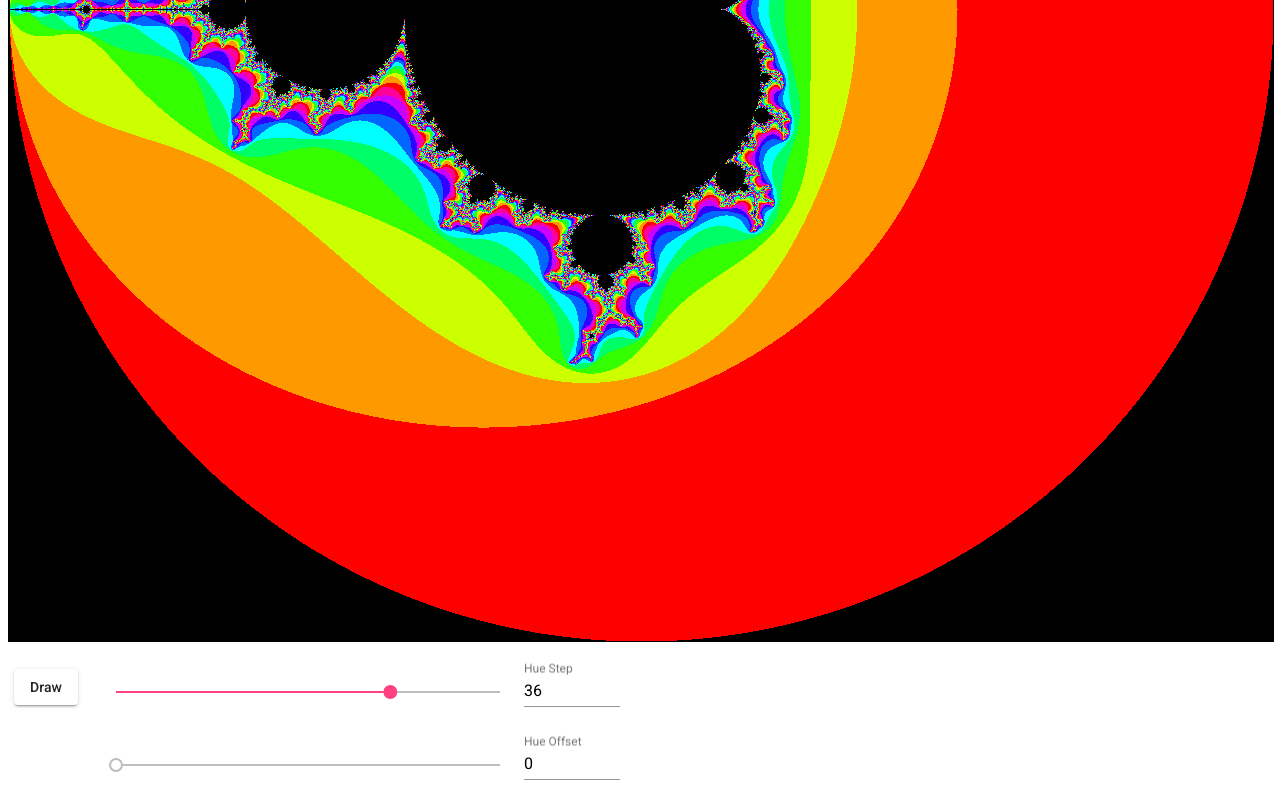
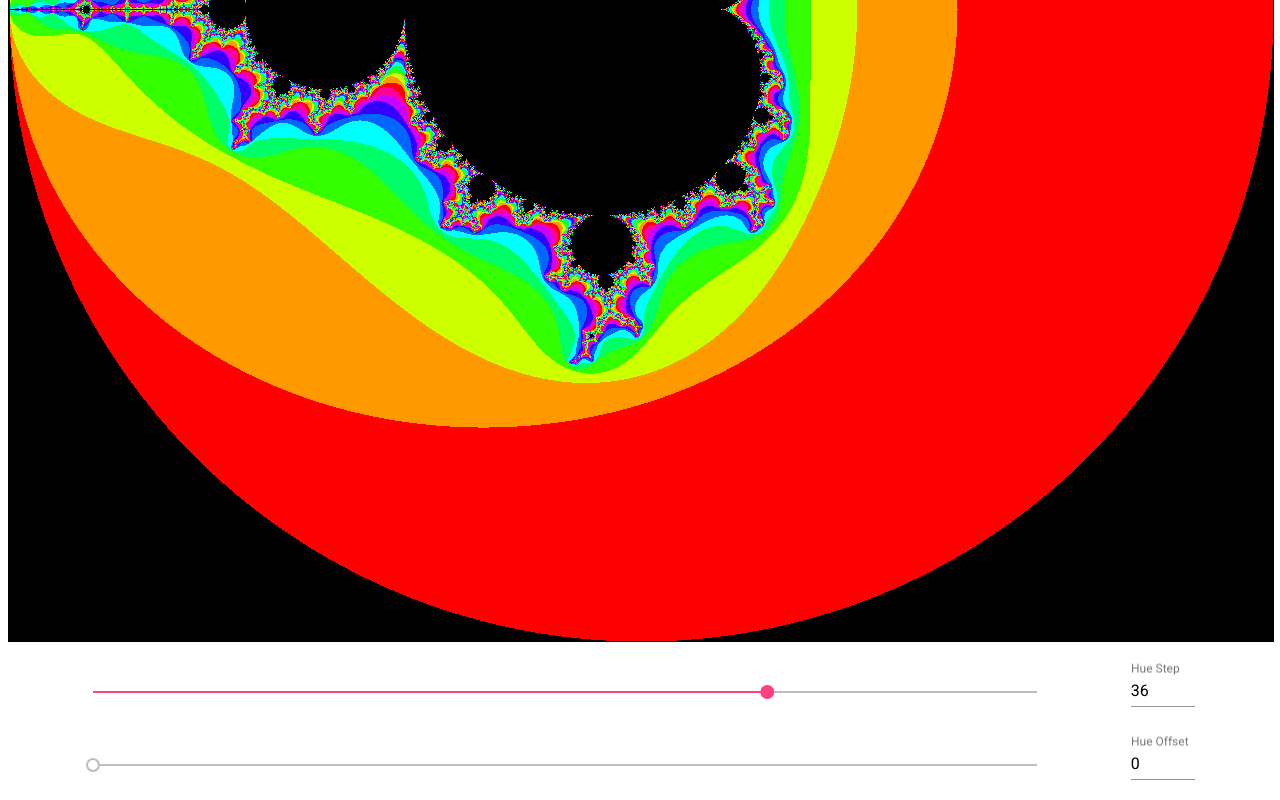
Before and after one commit to HunterCarlson/mandelbrot-ng, an Angular app: page / in a window 1280 px wide. Shown: the part 632-1432 px from the top of the page. Built offline with nearby package versions, Linux system fonts and the light colour scheme; what angular-resize-event would draw is missing.

Commit message:
Sliders respond immediately(ish)

```diff
--- a/src/app/app.component.html
+++ b/src/app/app.component.html
@@ -3,47 +3,50 @@
     <canvas #canvas width="{{ size }}" height="{{ size }}"></canvas>
   </div>
   <div class="controls">
-    <div class="buttons">
-      <div>
-        <button mat-raised-button (click)="draw()">Draw</button>
-      </div>
-    </div>
     <div class="hue">
-      <div class="hue-step">
-        <div class="flex-baseline">
+      <div class="slider-and-input">
+        <div class="slider-container">
           <mat-slider
             min="1"
             max="50"
             step="0.1"
             value="36"
-            style="width: 400px; margin-right: 1em"
-            [(ngModel)]="hueStep"
-            (change)="draw()"
+            (input)="hueStep = $event.value; draw()"
+            [value]="hueStep"
           ></mat-slider>
         </div>
         <div class="flex-baseline">
-          <mat-form-field style="width: 6em">
+          <mat-form-field>
             <mat-label>Hue Step</mat-label>
-            <input matInput type="number" [(ngModel)]="hueStep" />
+            <input
+              matInput
+              type="number"
+              [(ngModel)]="hueStep"
+              (change)="draw()"
+            />
           </mat-form-field>
         </div>
       </div>
-      <div class="hue-offset">
-        <div class="flex-baseline">
+      <div class="slider-and-input">
+        <div class="slider-container">
           <mat-slider
             min="0"
             max="360"
             step="1"
             value="0"
-            style="width: 400px; margin-right: 1em"
-            [(ngModel)]="hueOffset"
-            (change)="draw()"
+            (input)="hueOffset = $event.value; draw()"
+            [value]="hueOffset"
           ></mat-slider>
         </div>
         <div class="flex-baseline">
-          <mat-form-field style="width: 6em">
+          <mat-form-field>
             <mat-label>Hue Offset</mat-label>
-            <input matInput type="number" [(ngModel)]="hueOffset" />
+            <input
+              matInput
+              type="number"
+              [(ngModel)]="hueOffset"
+              (change)="draw()"
+            />
           </mat-form-field>
         </div>
       </div>
--- a/src/app/app.component.scss
+++ b/src/app/app.component.scss
@@ -1,6 +1,10 @@
-.main {
+%flex-col {
   display: flex;
   flex-direction: column;
+}
+
+.main {
+  @extend %flex-col;
 }
 
 canvas {
@@ -13,29 +17,33 @@ canvas {
   display: flex;
 }
 
-.buttons {
-  padding: 0.5em 1em 0 0;
+.hue {
+  @extend %flex-col;
+  width: 100%;
 }
 
-button {
-  margin: 0.5em 1em;
+.slider-and-input {
+  display: flex;
+  padding: 0.5em 0 0 0;
+  justify-content: space-evenly;
 }
 
-.hue {
-  display: flex;
-  flex-direction: column;
-}
-
-.hue-step {
-  display: flex;
-  padding: 0.5em 0 0 0;
-}
-
-.hue-offset {
-  display: flex;
-  padding: 0.5em 0 0 0;
+.slider-container {
+  align-self: baseline;
+  width: 75%;
 }
 
 .flex-baseline {
   align-self: baseline;
 }
+
+.controls .hue {
+  mat-slider {
+    margin-right: 1em;
+    width: 100%;
+  }
+
+  mat-form-field {
+    width: 4em;
+  }
+}
```
